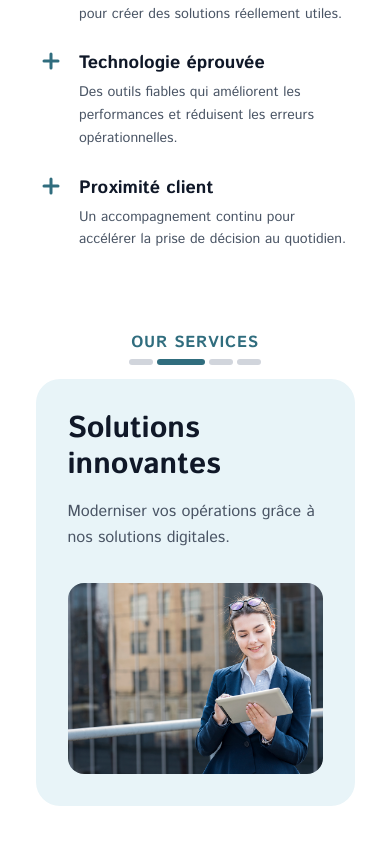
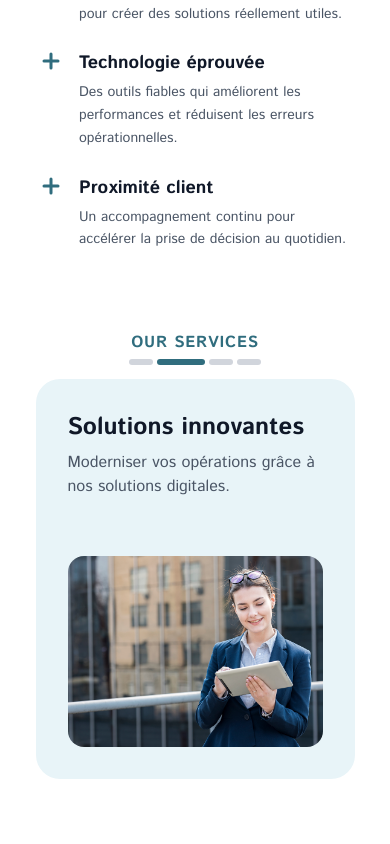
Before and after one commit to TacTixSolutions/AetosTechnology, a Next.js app: page /en in a window 390 px wide. Shown: the part 1338-2182 px from the top of the page. Built offline with nearby package versions, Linux system fonts and the light colour scheme.

Commit message:
services carousel fix

```diff
--- a/src/app/[lang]/_components/ourServices/ourServices.tsx
+++ b/src/app/[lang]/_components/ourServices/ourServices.tsx
@@ -53,7 +53,7 @@ function OurServices() {
     <div className="w-full py-16 relative">
       <div className="w-9/10 mx-auto">
         {/* Fixed Header with Indicators */}
-        <div className="absolute top-4 left-1/2 -translate-x-1/2 md:top-28 lg:top-40 md:left-[12%] md:translate-x-0 z-10 flex flex-col items-center gap-1">
+        <div className="absolute top-4 left-1/2 -translate-x-1/2 md:top-28 lg:top-32 2xl:top-40  md:left-[10%] 2xl:left-[13%] md:translate-x-0 z-10 flex flex-col items-center gap-1">
           <h3 className="font-isotek font-bold text-brand tracking-wider uppercase">
             OUR SERVICES
           </h3>
@@ -97,11 +97,11 @@ function OurServices() {
               >
                 <div className="bg-[#E8F4F8] rounded-3xl p-8 md:p-12 flex flex-col md:flex-row items-center gap-8 min-h-[400px]">
                   {/* Text Content */}
-                  <div className="flex-1 space-y-4">
-                    <h2 className="text-3xl font-isotek lg:text-4xl font-bold text-gray-900">
+                  <div className="flex-1 space-y-2">
+                    <h2 className="text-2xl font-isotek lg:text-4xl font-bold text-gray-900">
                       {service.title}
                     </h2>
-                    <p className="text-gray-600 font-isotek text-base md:text-lg leading-relaxed w-full xl:w-1/2">
+                    <p className="text-gray-600 font-isotek text-base md:text-lg w-full xl:w-1/2">
                       {service.description}
                     </p>
                   </div>
```
